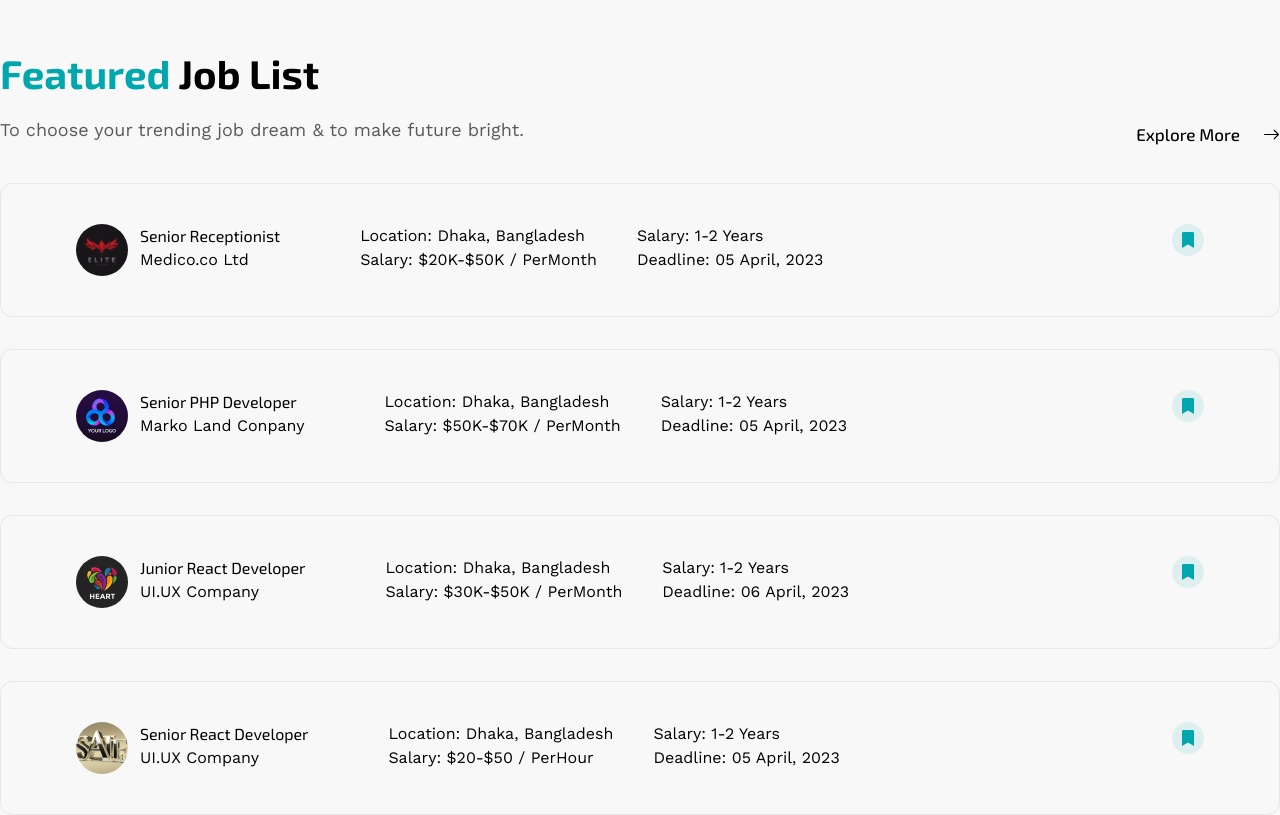
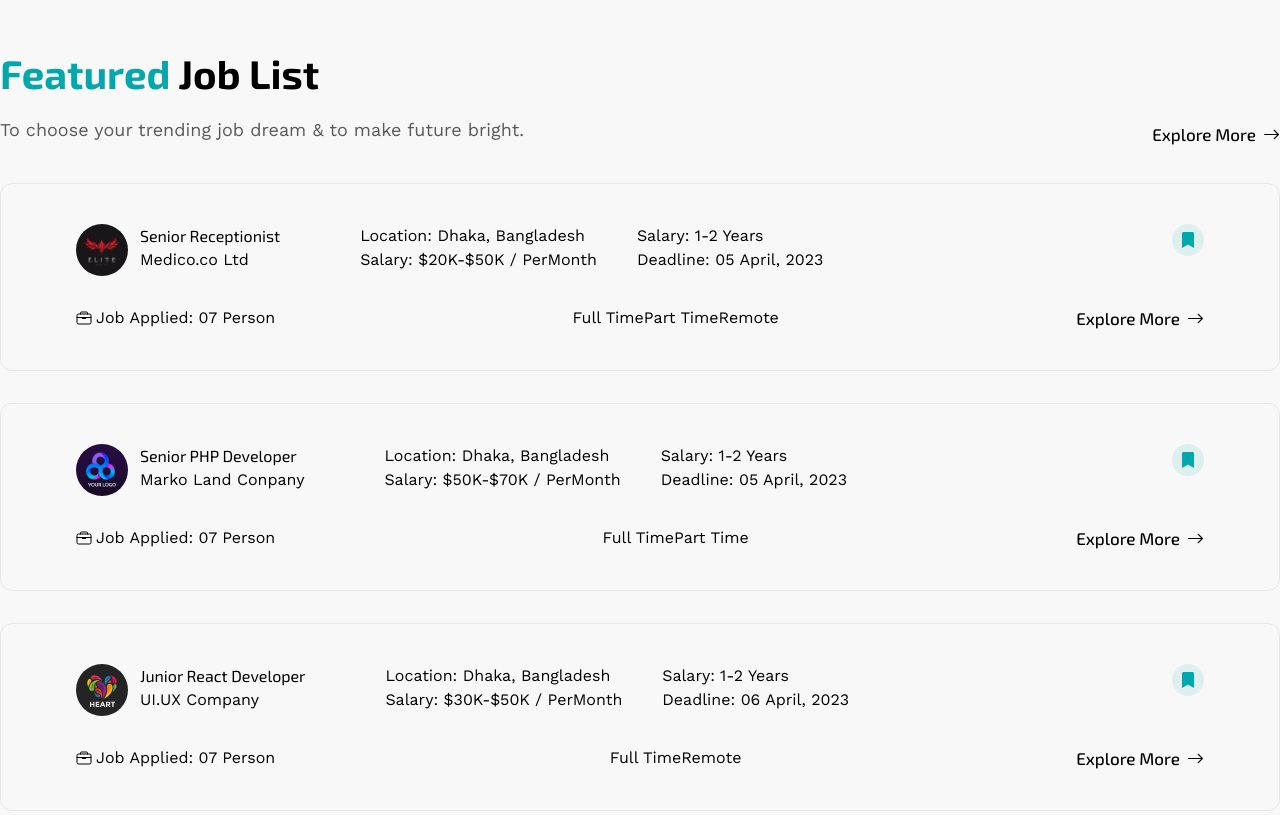
Before and after one commit to programmernizam/job-portal, a React (Vite) app in the folder kormo-sanjog/: page / in a window 1280 px wide. Shown: the part 1700-2515 px from the top of the page. Built offline with nearby package versions, Linux system fonts and the light colour scheme.

Commit message:
[Created] Common button component

```diff
--- /dev/null
+++ b/kormo-sanjog/src/components/Shared/CommonButton.jsx
@@ -0,0 +1,15 @@
+import { BsArrowRight } from "react-icons/bs";
+
+export default function CommonButton() {
+  return (
+    <a
+      href="#"
+      className="flex items-center justify-end gap-[3px] text-[17px] leading-[17px] font-medium transition duration-300 hover:text-primary font-exo"
+    >
+      Explore More
+      <span className="ml-1">
+        <BsArrowRight />
+      </span>
+    </a>
+  );
+}
--- a/kormo-sanjog/src/components/Shared/JobCard.jsx
+++ b/kormo-sanjog/src/components/Shared/JobCard.jsx
@@ -1,5 +1,7 @@
 /* eslint-disable react/prop-types */
 import { FaBookmark } from "react-icons/fa";
+import { IoBriefcaseOutline } from "react-icons/io5";
+import CommonButton from "./CommonButton";
 
 export default function JobCard({ job }) {
   const {
@@ -17,7 +19,8 @@ export default function JobCard({ job }) {
   } = job;
   return (
     <div className="border py-[40px] px-[75px] rounded-xl">
-      <div className="flex justify-between gap-5">
+      {/* Card Top */}
+      <div className="flex justify-between gap-5 mb-[30px]">
         <div className="flex flex-row gap-20 relative">
           <div className="flex gap-3">
             <img
@@ -58,6 +61,25 @@ export default function JobCard({ job }) {
           </div>
         </div>
       </div>
+      {/* Card Bottom */}
+      <div className="flex justify-between items-center gap-20">
+        <div>
+          <div className="flex items-center gap-1">
+            <IoBriefcaseOutline />
+            <p>
+              Job Applied: <span>07 Person</span>
+            </p>
+          </div>
+        </div>
+        <div className="flex justify-center">
+          {type.map((item, index) => (
+            <p key={index}>{item}</p>
+          ))}
+        </div>
+        <div>
+          <CommonButton />
+        </div>
+      </div>
     </div>
   );
 }
--- a/kormo-sanjog/src/pages/Home/FeaturedJobs.jsx
+++ b/kormo-sanjog/src/pages/Home/FeaturedJobs.jsx
@@ -1,4 +1,4 @@
-import { BsArrowRight } from "react-icons/bs";
+import CommonButton from "../../components/Shared/CommonButton";
 import JobCard from "../../components/Shared/JobCard";
 import { jobsList } from "../../constant/constant";
 
@@ -16,15 +16,7 @@ export default function FeaturedJobs() {
             </p>
           </div>
           <div>
-            <a
-              href="#"
-              className="flex items-center justify-end gap-[3px] text-[17px] leading-[17px] font-medium transition duration-300 hover:text-primary font-exo"
-            >
-              Explore More
-              <span className="ml-5">
-                <BsArrowRight />
-              </span>
-            </a>
+            <CommonButton />
           </div>
         </div>
         {/* Featured Jobs Loop */}
```
